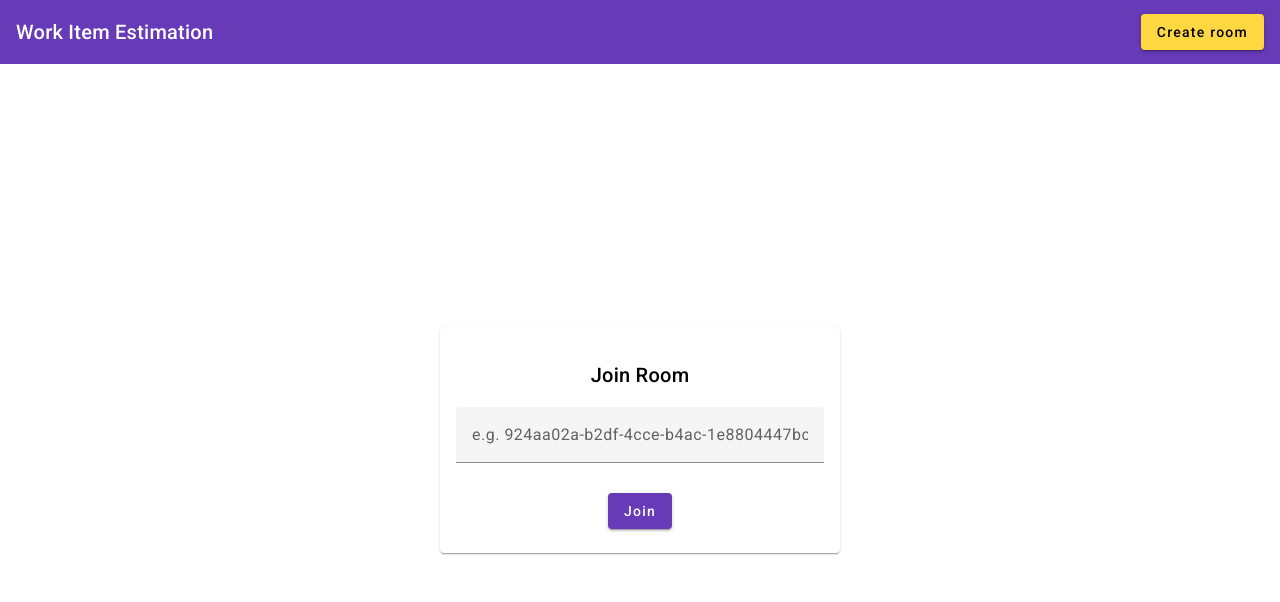
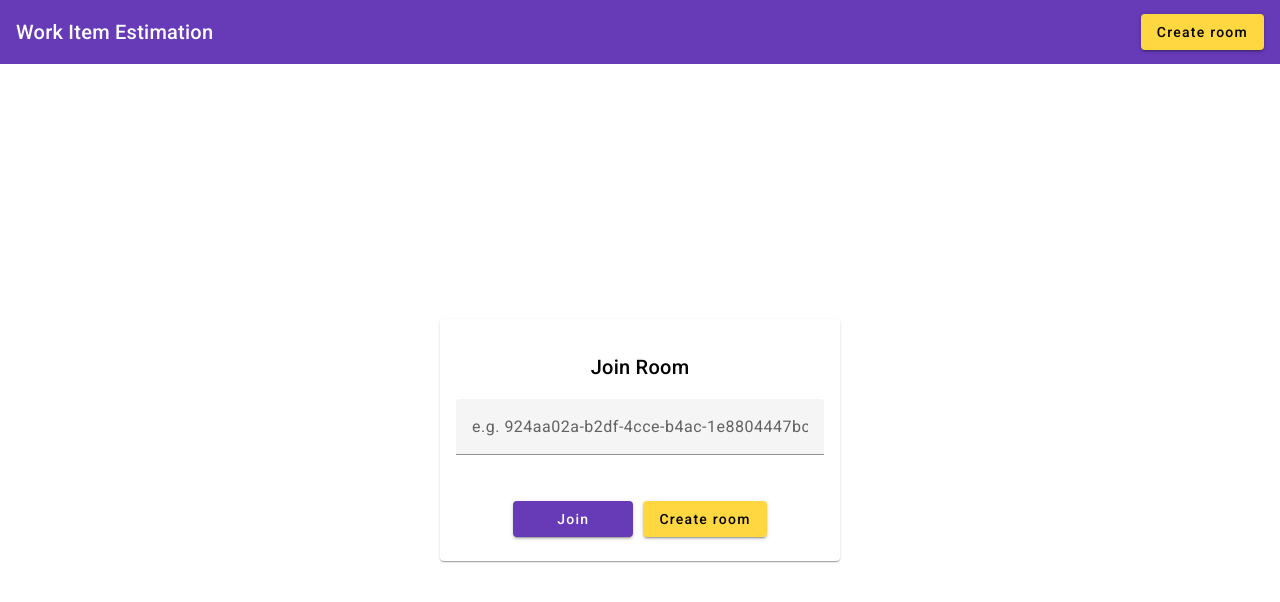
Before and after one commit to minaibrahim89/WorkItemEstimation, an Angular app in the folder WorkItemEstimation.Client/: page / in a window 1280 px wide. Shown: the top 602 px of the page. Built offline with nearby package versions, Linux system fonts and the light colour scheme.

Commit message:
implement create room popup

```diff
--- a/WorkItemEstimation.Client/src/app/header/header.component.html
+++ b/WorkItemEstimation.Client/src/app/header/header.component.html
@@ -1,7 +1,8 @@
 <mat-toolbar color="primary" class="header">
   <span>Work Item Estimation</span>
   <span class="spacer"></span>
-  <button mat-raised-button color="accent" aria-label="Create room button" (click)="createRoom()">
+  <button mat-raised-button color="accent" aria-label="Create room button"
+    (click)="createRoom()">
     Create room
   </button>
 </mat-toolbar>
--- a/WorkItemEstimation.Client/src/app/header/header.component.ts
+++ b/WorkItemEstimation.Client/src/app/header/header.component.ts
@@ -1,5 +1,5 @@
+import { Dialog } from '@angular/cdk/dialog';
 import { Component } from '@angular/core';
-import {Dialog, DialogModule, DialogRef} from '@angular/cdk/dialog';
 import { RoomCreatedDialogComponent } from '../room-created-dialog/room-created-dialog.component';
 
 @Component({
--- a/WorkItemEstimation.Client/src/app/join-room/join-room.component.html
+++ b/WorkItemEstimation.Client/src/app/join-room/join-room.component.html
@@ -7,7 +7,8 @@
       <input matInput placeholder="e.g. 924aa02a-b2df-4cce-b4ac-1e8804447bcb">
     </mat-form-field>
   </mat-card-content>
-  <mat-card-actions>
+  <mat-card-actions class="dialog-actions">
     <button mat-raised-button color="primary">Join</button>
+    <button mat-raised-button color="accent" (click)="createRoom()">Create room</button>
   </mat-card-actions>
 </mat-card>
--- a/WorkItemEstimation.Client/src/app/join-room/join-room.component.ts
+++ b/WorkItemEstimation.Client/src/app/join-room/join-room.component.ts
@@ -1,4 +1,6 @@
+import { Dialog } from '@angular/cdk/dialog';
 import { Component } from '@angular/core';
+import { RoomCreatedDialogComponent } from '../room-created-dialog/room-created-dialog.component';
 
 @Component({
   selector: 'app-join-room',
@@ -7,4 +9,10 @@ import { Component } from '@angular/core';
 })
 export class JoinRoomComponent {
 
+  constructor(private dialog: Dialog) {
+  }
+
+  public createRoom(): void {
+    this.dialog.open(RoomCreatedDialogComponent);
+  }
 }
--- a/WorkItemEstimation.Client/src/app/room-created-dialog/room-created-dialog.component.html
+++ b/WorkItemEstimation.Client/src/app/room-created-dialog/room-created-dialog.component.html
@@ -19,4 +19,7 @@
   </mat-form-field>
 </div>
 
-<button mat-flat-button color="primary" (click)="close()">Done</button>
+<div class="dialog-actions">
+  <button mat-flat-button color="accent">Join</button>
+  <button mat-flat-button color="primary" (click)="close()">Done</button>
+</div>
--- a/WorkItemEstimation.Client/src/styles.css
+++ b/WorkItemEstimation.Client/src/styles.css
@@ -2,3 +2,15 @@
 
 html, body { height: 100%; }
 body { margin: 0; font-family: Roboto, "Helvetica Neue", sans-serif; }
+
+.dialog-actions {
+  width: 100%;
+  display: flex;
+  margin-top: 16px;
+  justify-content: center;
+  gap: 10px;
+}
+
+.dialog-actions button {
+  min-width: 120px;
+}
```
